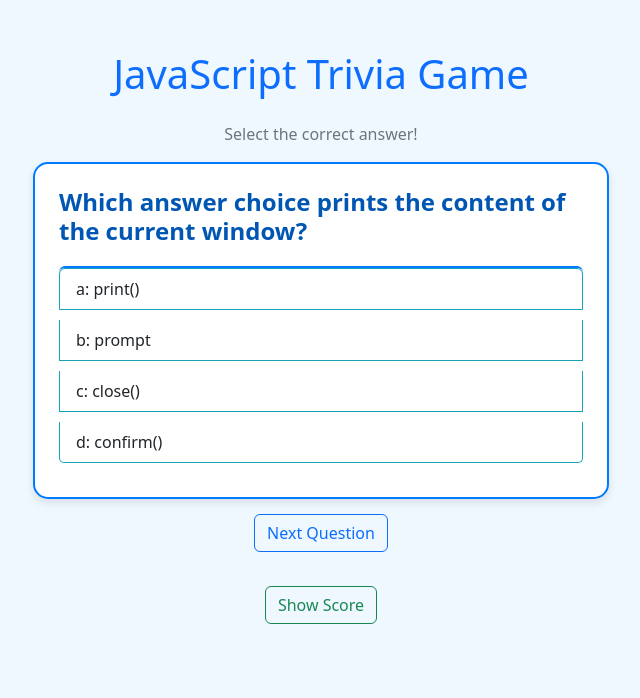
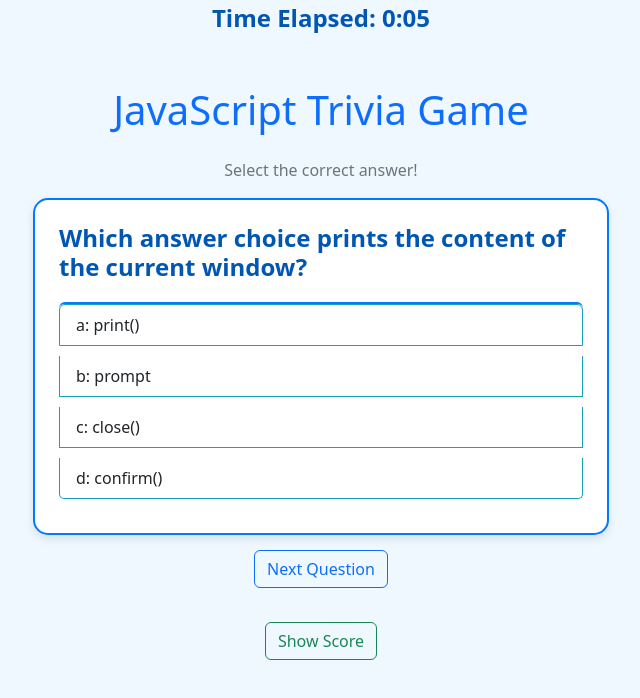
Before and after one commit to Isaiahg46/1st-Team-Project, a plain HTML site: page Javascript Trivia Game Code/index.html in a window 1280 px wide. Shown: the whole page, without its empty margins (319-959 px from the left). Drawn offline with nearby package versions, Linux system fonts and the light colour scheme.

Commit message:
timer and style cahanges 2

```diff
--- a/Javascript Trivia Game Code/index.html
+++ b/Javascript Trivia Game Code/index.html
@@ -57,9 +57,16 @@
     .btn {
       margin: 5px;
     }
+
+    #timer {
+      font-size: 1.5rem;
+      font-weight: bold;
+      color: #0056b3;
+    }
   </style>
 </head>
 <body>
+  <div id="timer" class="text-center ">Time Elapsed: 0:00</div>
 
   <div class="container">
     <h1 class="text-center text-primary mb-4">JavaScript Trivia Game</h1>
```
